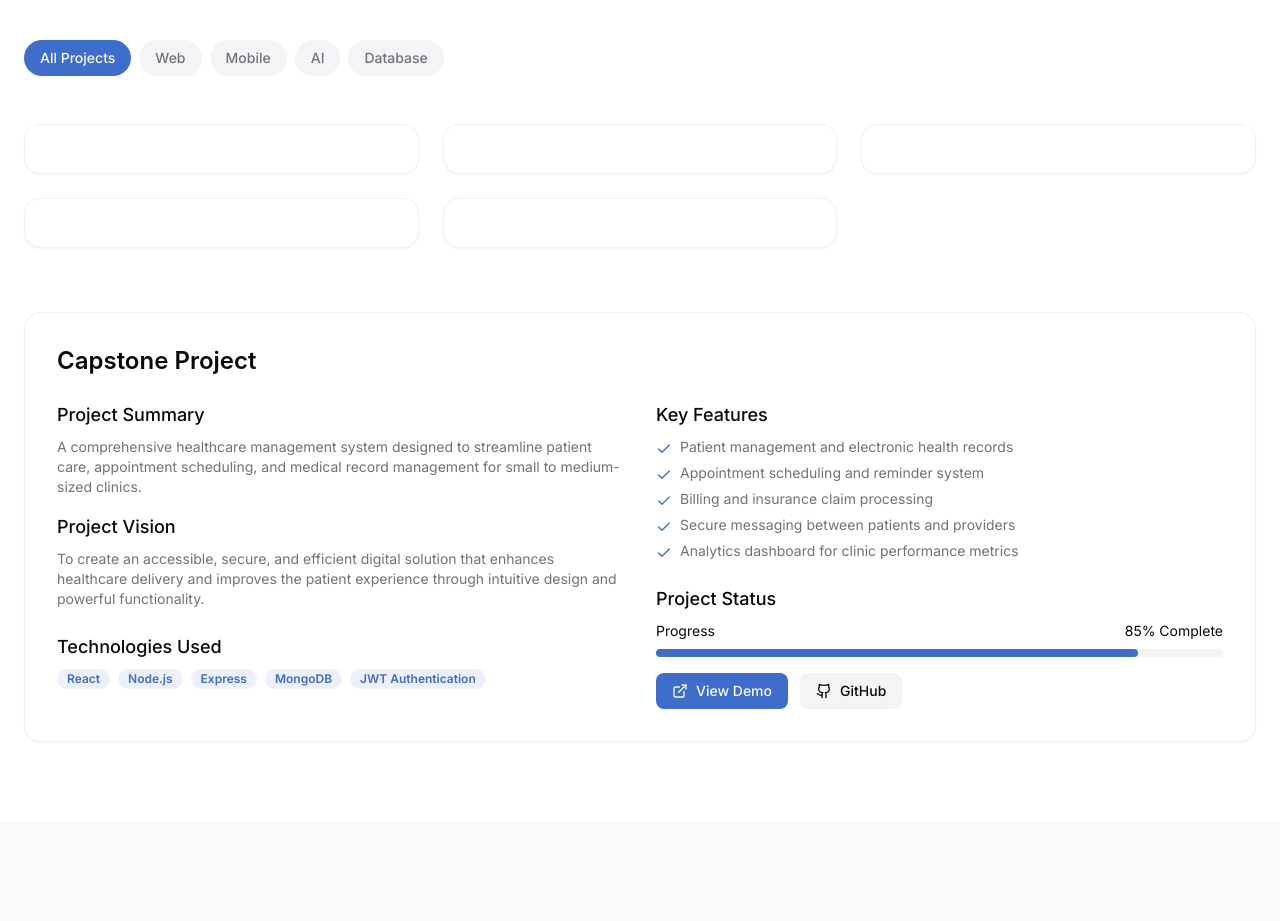
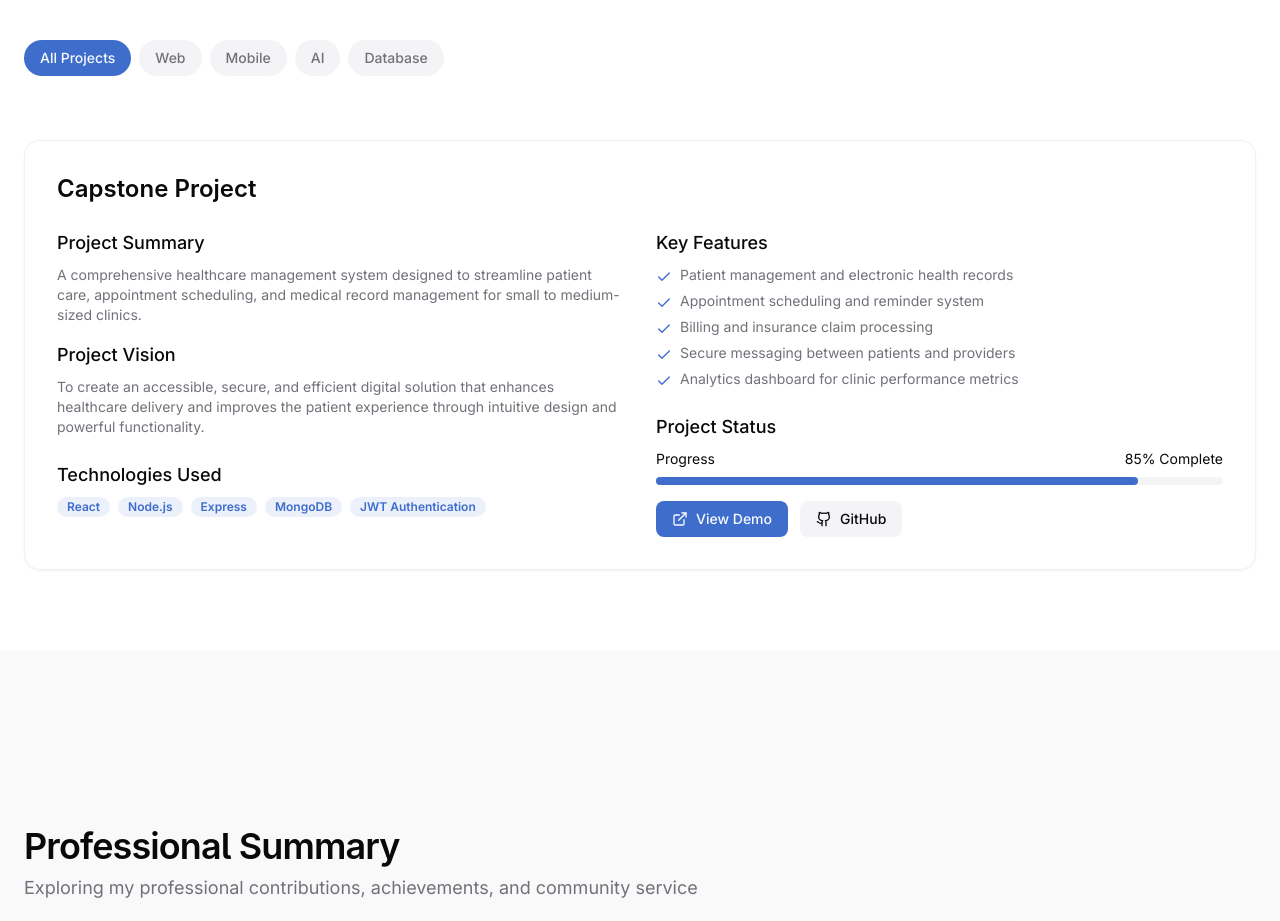
Before and after one commit to Shahriar-Ahmed-Dipu/shahriar-dipu, a React (Vite) app: page / in a window 1280 px wide. Shown: the part 2760-3681 px from the top of the page. Built offline with nearby package versions, Linux system fonts and the light colour scheme; a web font is replaced by a local one.

Commit message:
Visual edit in Lovable
Edited UI in Lovable

```diff
--- a/src/components/Projects.tsx
+++ b/src/components/Projects.tsx
@@ -81,17 +81,7 @@ export const Projects = () => {
           </div>
         </AnimatedSection>
 
-        <div className="grid md:grid-cols-2 lg:grid-cols-3 gap-6">
-          {filteredProjects.map((project, index) => <AnimatedSection key={project.id} animation="fade-in-up" delay={100 + index * 50} className="group">
-              <div className="glass rounded-2xl overflow-hidden border border-border/50 h-full flex flex-col transition-all hover:shadow-md hover:translate-y-[-2px]">
 
-                <div className="p-6 flex-1 flex flex-col">
-
-
-                </div>
-              </div>
-            </AnimatedSection>)}
-        </div>
 
         <AnimatedSection animation="fade-in-up" delay={300} className="mt-16 glass rounded-2xl p-8 border border-border/50">
           <h3 className="text-2xl font-semibold font-display mb-6">Capstone Project</h3>
```
